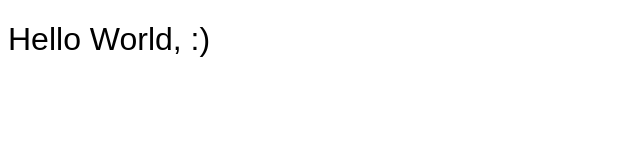
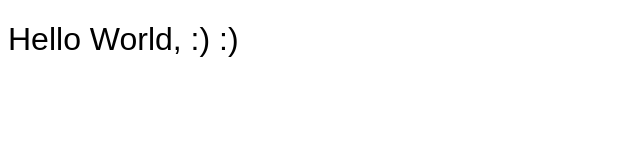
Before and after one commit to vamsics2/dockerized, a plain HTML site: page index.html in a window 1280 px wide. Shown: the full height of the page, 0-640 px from the left. Drawn offline with Linux system fonts and the light colour scheme.

Commit message:
Update index.html

```diff
--- a/index.html
+++ b/index.html
@@ -15,7 +15,7 @@
 <body>
 
     <h1>
-        Hello World, :)
+        Hello World, :) :)
     </h1>
 
 </body>
```
